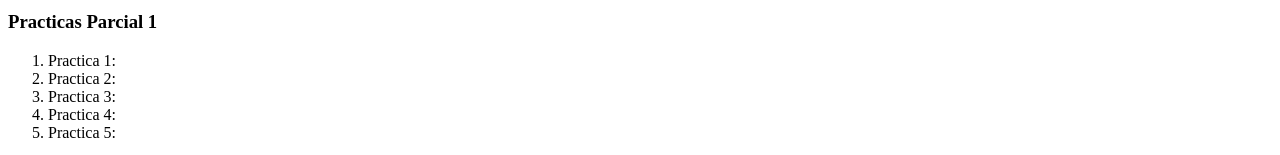
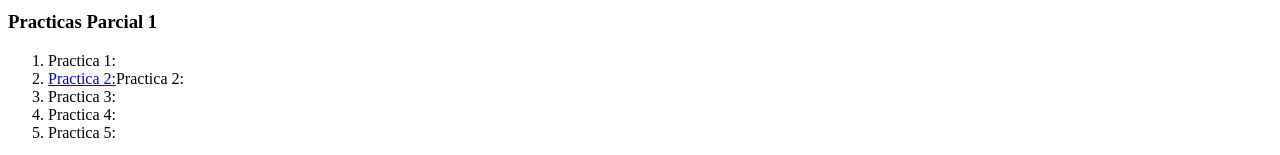
Before and after one commit to its-jeipi/practica2, a plain HTML site: page index.html in a window 1280 px wide. Shown: the part 1239-1394 px from the top of the page. Drawn offline with Linux system fonts and the light colour scheme.

Commit message:
Update index.html

```diff
--- a/index.html
+++ b/index.html
@@ -40,7 +40,7 @@
     <h3>Practicas Parcial 1</h3>
     <ol>
         <li>Practica 1:</li>
-        <li>Practica 2:</li>
+        <li><a href="https://its-jeipi.github.io/practica2.github.io/Practica2.html">Practica 2:</a>Practica 2:</li>
         <li>Practica 3:</li>
         <li>Practica 4:</li>
         <li>Practica 5:</li>
```
